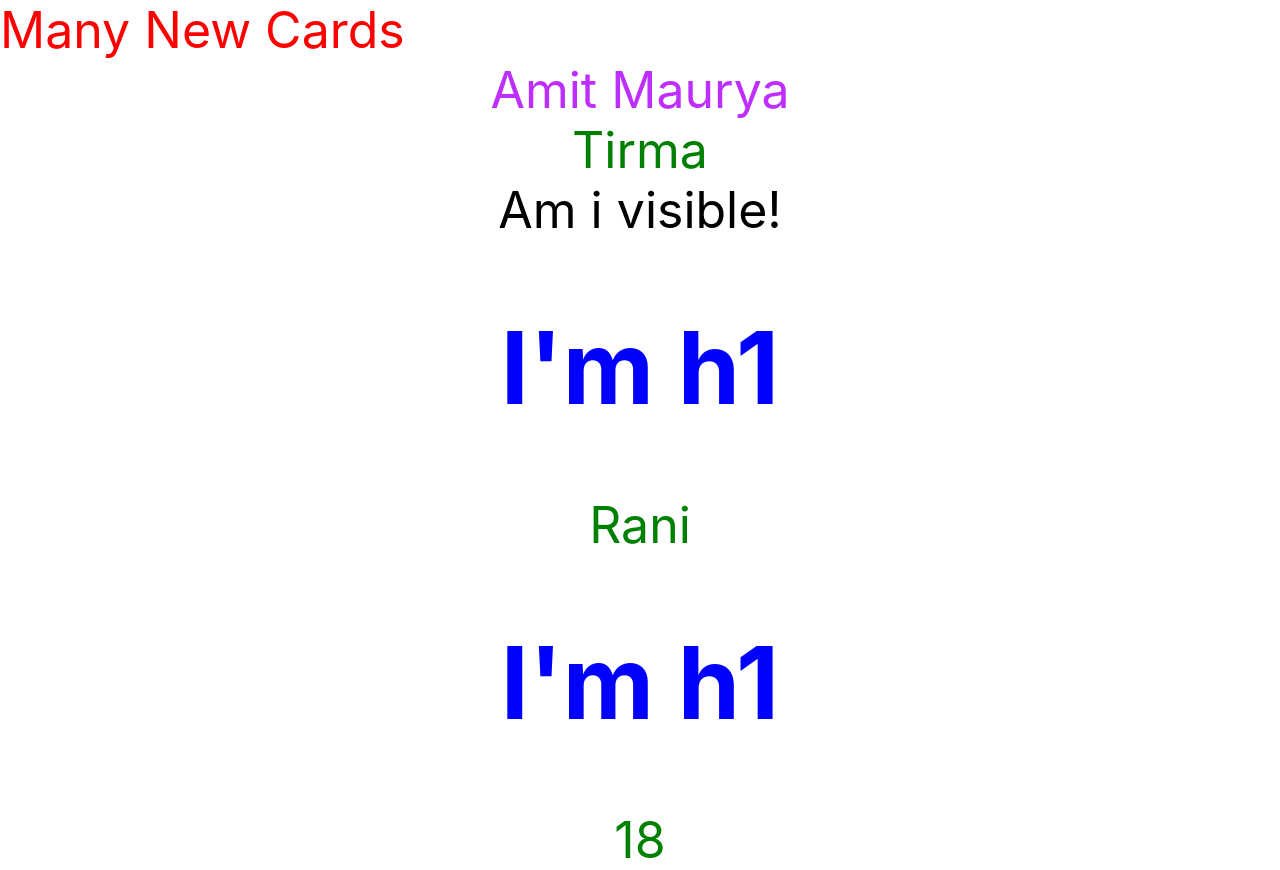
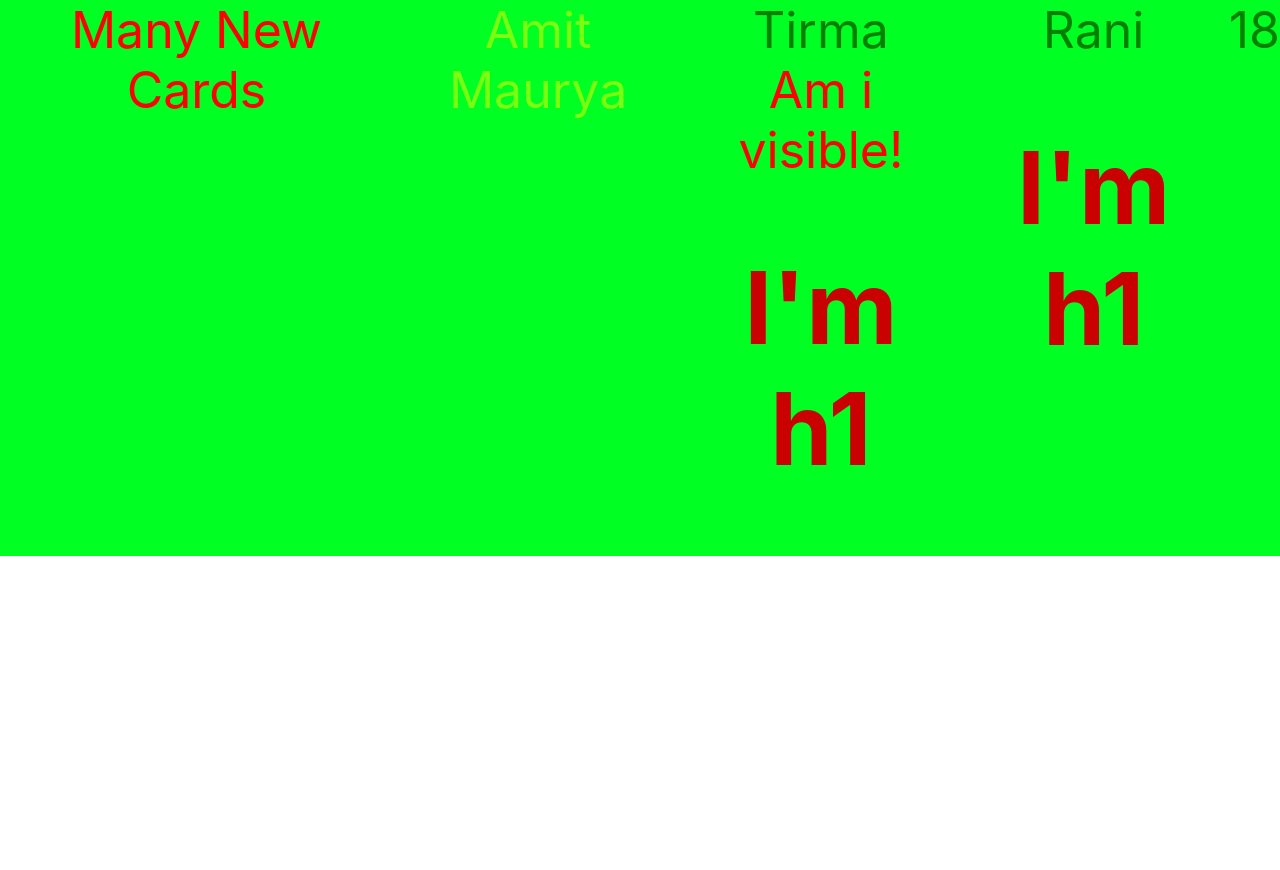
Before and after one commit to amit15000/demoshopapp, a React (Create React App) app: page / in a window 1280 px wide. After the commit the page ends 800 px from the top, so only its background shows below. Built offline with nearby package versions, Linux system fonts and the light colour scheme.

Commit message:
learnign classname

```diff
--- a/src/App.js
+++ b/src/App.js
@@ -20,9 +20,11 @@ function App() {
 
   return (
     <div className="App">
-      <Card>
+      <Card className="cardcss">
         <div className="Amit">Amit Maurya</div>
-        <Item name={response[1].itemName}>Am i visible!</Item>
+        <Item className="i2u" name={response[1].itemName}>
+          Am i visible!
+        </Item>
         <Item name="Rani"></Item>
         <ProductDate aajkadin={day}></ProductDate>
       </Card>
--- a/src/components/Card.css
+++ b/src/components/Card.css
@@ -2,3 +2,9 @@
   display: flex;
   color: red;
 }
+.cardcss {
+  background-color: rgb(0, 255, 34);
+}
+.Amit {
+  color: rgb(24, 136, 30);
+}
--- a/src/components/Card.js
+++ b/src/components/Card.js
@@ -3,10 +3,12 @@ import "./Card.css";
 
 function Card(props) {
   return (
-    <div>
-      <div className={`card ${props.className}`}>Many New Cards</div>
+    <div className={`card ${props.className}`}>
+      {/* // <div className="card"> */}
+      <div>Many New Cards</div>
       {/* <div className="card">Many New Cards</div> */}
       {props.children}
+      {/* {props.className} */}
     </div>
   );
 }
--- a/src/components/Item.css
+++ b/src/components/Item.css
@@ -1,6 +1,12 @@
 .name {
-  color: purple;
+  color: rgb(139, 11, 28);
 }
 h1 {
-  color: blue;
+  color: rgb(202, 1, 1);
 }
+.i2u {
+  background-color: red;
+}
+.Amit {
+  color: rgb(123, 255, 16);
+}
--- a/src/components/Item.js
+++ b/src/components/Item.js
@@ -5,6 +5,7 @@ function Item(props) {
     <div>
       <div className="name">{name}</div>
       {props.children}
+
       <h1>I'm h1</h1>
     </div>
   );
```
